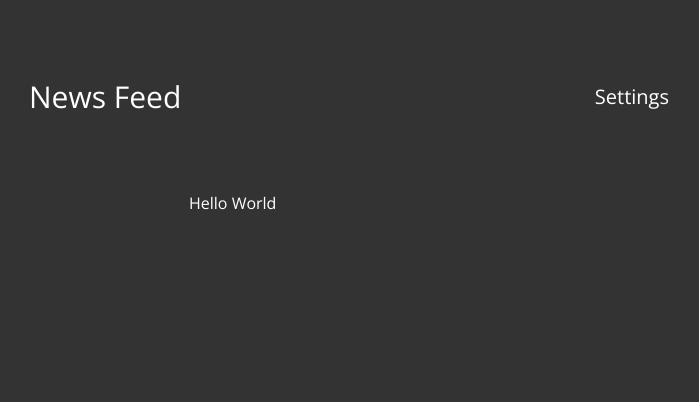
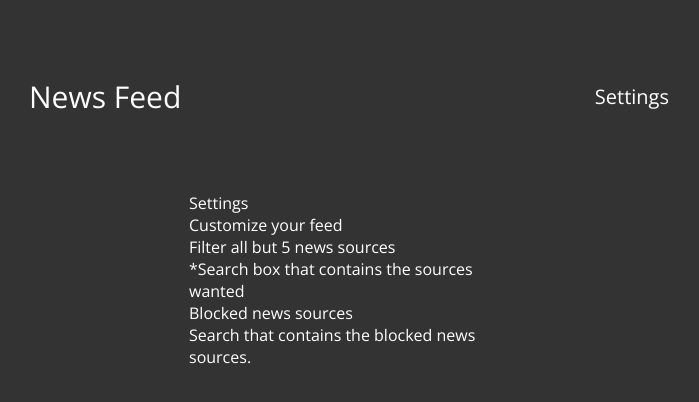
Before and after one commit to nslee333/news_project, a React (Create React App) app: page / in a window 1280 px wide. Shown: the top 402 px of the page, without its empty margins (291-990 px from the left). Built offline with nearby package versions, Linux system fonts and the light colour scheme.

Commit message:
WIP: Frame for Settings page.

```diff
--- a/src/components/Settings.tsx
+++ b/src/components/Settings.tsx
@@ -1,7 +1,34 @@
+import "../css/settings.css";
+
+
+
 export default function Settings() {
+  // & Redux entry here.
+
+
   return (
     <>
-      Hello World
+      <div className="sett">
+        <div className="sett-title">
+          Settings
+        </div>
+        <div className="sett-feed">
+          <div className="feed-title">Customize your feed</div>
+          <div className="sett-filter">
+            <div className="filter-title">Filter all but 5 news sources</div>
+            <div className="filter-title">*Search box that contains the sources wanted</div>
+
+          </div>
+
+          <div className="sett-block">
+            <div className="block-title">Blocked news sources</div>
+            <div className="block-title">Search that contains the blocked news sources.</div>
+
+          </div>
+        </div>
+
+      </div>
+
     </>
   );
 }
```
